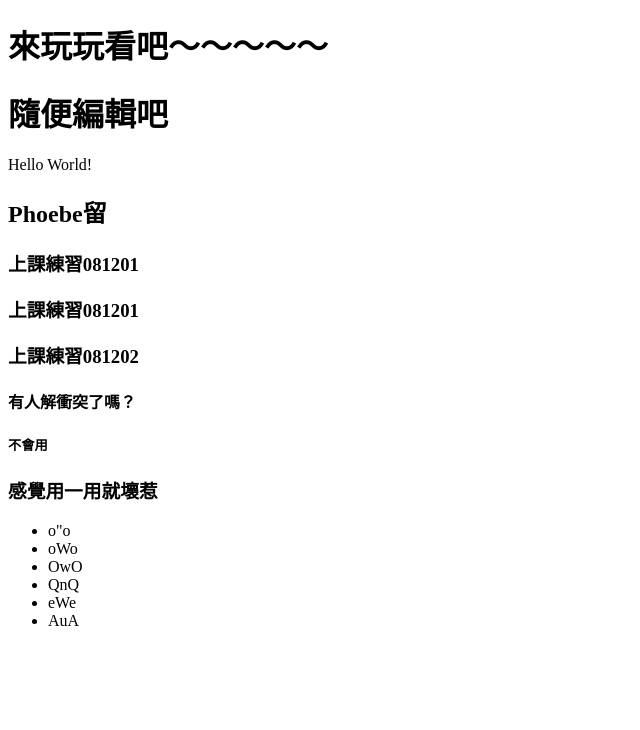
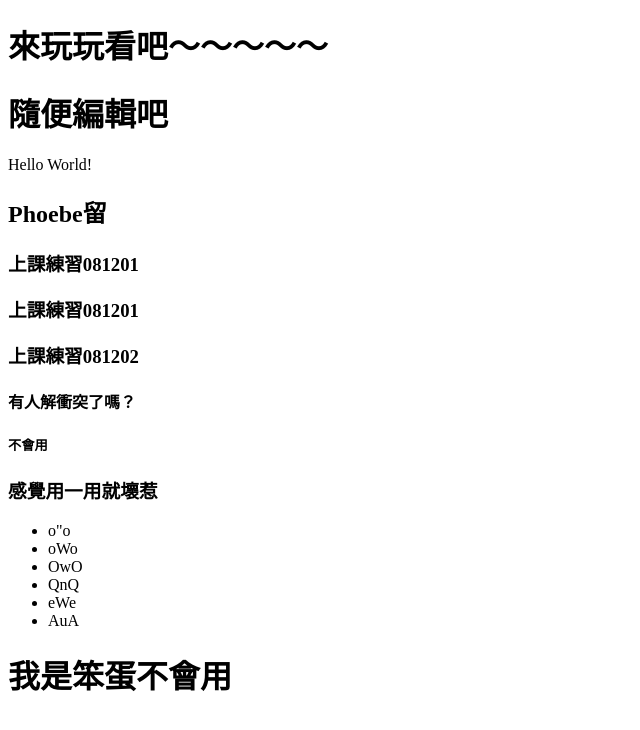
Before and after one commit to imphoebe08/Checkie, a plain HTML site: page index.html in a window 1280 px wide. Shown: the whole page, without its empty margins (0-640 px from the left). Drawn offline with Linux system fonts and the light colour scheme.

Commit message:
no message

```diff
--- a/index.html
+++ b/index.html
@@ -28,6 +28,8 @@
         <li>eWe</li>
         <li>AuA</li>
     </ul>
+
+    <h1>我是笨蛋不會用</h1>
 </body>
 
 </html>
```
